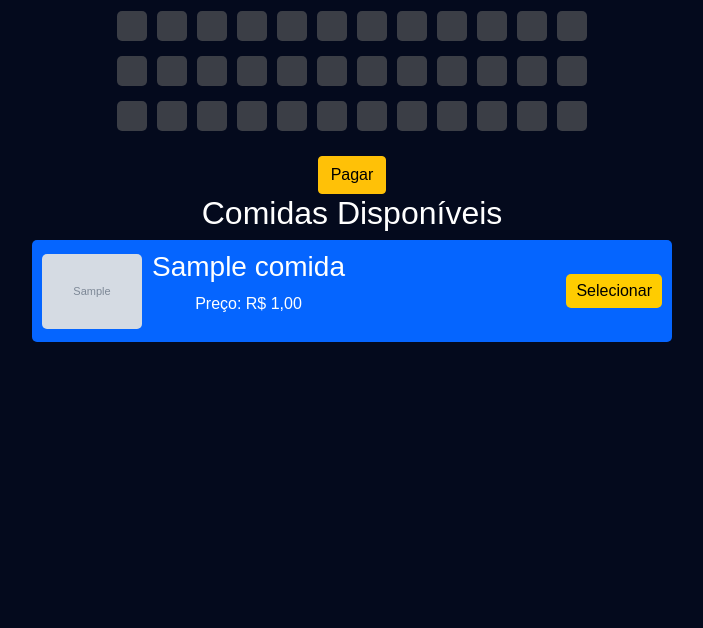
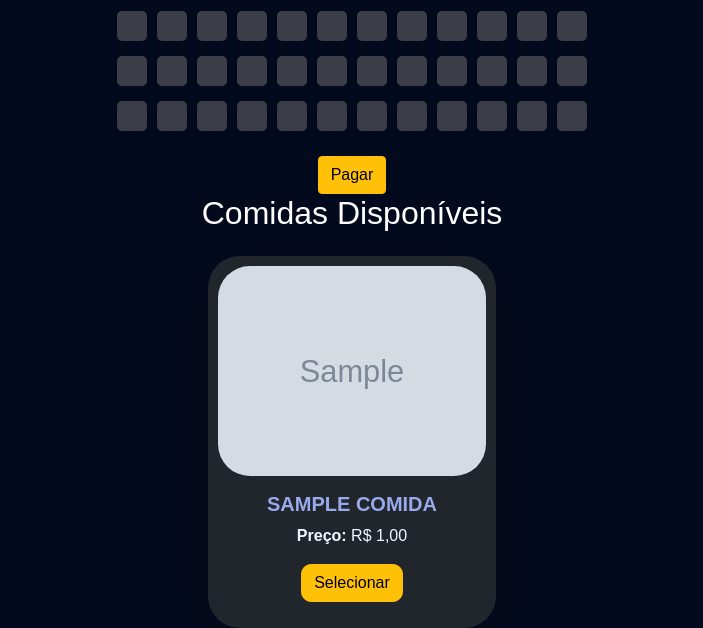
Before and after one commit to julsales/CineFDS, a Django app: page /escolha_acento/ in a window 1280 px wide. Shown: the part 758-1386 px from the top of the page, without its empty margins (288-991 px from the left). Before the commit the page ends 1100 px from the top, so only its background shows below. Run offline with Django 5.2, Linux system fonts and the light colour scheme; tables that the repository leaves empty hold one stand-in row (values such as "Sample post"); grey boxes marked "Sample" are stand-in pictures; parts of the project's set-up code (start-up, migrations or seed data) failed here and were passed over; some libraries are stand-ins or nearby versions.

Commit message:
comida
css das comidas 100% ajeitado

```diff
--- a/CineFds/home/templates/escolha_acento.html
+++ b/CineFds/home/templates/escolha_acento.html
@@ -97,43 +97,82 @@
             margin-top: 20px;
         }
 
+        .container-images img {
+            width: 100%;
+            height: auto;
+            border-radius: 32px;
+        }
+
+        .container-slider {
+            display: flex;
+            align-items: center;
+            justify-content: center;
+            gap: 10px;
+        }
+
+        .container-slider button {
+            background: none;
+            border: none;
+            cursor: pointer;
+        }
+
+        .slider {
+            display: none;
+        }
+
+        .slider.on {
+            display: block;
+        }
+
         .comida-list {
             margin-top: 20px;
             text-align: center;
-            width: 50%;
+            width: 100%;
             margin: 0 auto;
         }
 
         .comida-item {
             margin-bottom: 10px;
             padding: 10px;
-            background-color: rgb(5, 101, 255);
-            border-radius: 5px;
+            background-color: rgb(33, 38, 45);
+            border-radius: 32px;
             display: flex;
+            flex-direction: column;
+            align-items: center;
+            width: 18rem;
+            margin: 0 auto;
+        }
+
+        .comida-item img {
+            height: 210px;
+            border-radius: 32px;
+            width: 100%;
+            object-fit: cover;
+        }
+
+        .comida-item .card-body {
+            display: flex;
+            flex-direction: column;
             align-items: center;
         }
 
-        .comida-item img {
-            max-width: 100px;
-            max-height: 100px;
-            border-radius: 5px;
-            margin-right: 10px;
+        .comida-item .card-body h5 {
+            font-size: 20px;
+            color: rgb(152, 170, 236);
         }
 
-        .comida-item .info {
-            display: inline-block;
-            vertical-align: top;
+        .comida-item .card-body p {
+            text-align: center;
+            color: aliceblue;
         }
 
-        .comida-item .select-comida {
-            margin-left: auto;
-            background-color: #ffcc00;
-            border: none;
-            padding: 5px 10px;
-            cursor: pointer;
-            border-radius: 5px;
+        .comida-item .btn {
+            border-radius: 10px;
         }
+
     </style>
+    <link href="{% static 'home.css' %}" rel="stylesheet"/>
+    <script src="{% static 'home.js' %}" defer></script>
 </head>
 <body>
     <div class="container">
@@ -179,17 +218,22 @@
 
     <div class="comida-list">
         <h2>Comidas Disponíveis</h2>
-        {% for comida in comidas %}
-            <div class="comida-item">
-                <img src="{{ comida.imagem.url }}" alt="{{ comida.nome }}">
-                <div class="info">
-                    <h3>{{ comida.nome }}</h3>
-                    <p>Preço: R$ {{ comida.preco }}</p>
+        <div class="row">
+            {% for comida in comidas %}
+                <div class="col-md-3 pt-3">
+                    <div class="comida-item shadow-lg">
+                        <img src="{{ comida.imagem.url }}" alt="{{ comida.nome }}">
+                        <div class="card-body">
+                            <h5 class="card-title text-center text-uppercase"><strong>{{ comida.nome }}</strong></h5>
+                            <p class="bold"><b>Preço:</b> R$ {{ comida.preco }}</p>
+                            <button class="btn btn-warning select-comida" data-preco="{{ comida.preco }}" data-nome="{{ comida.nome }}">Selecionar</button>
+                        </div>
+                    </div>
                 </div>
-                <button class="select-comida" data-preco="{{ comida.preco }}" data-nome="{{ comida.nome }}">Selecionar</button>
-            </div>
-        {% endfor %}
+            {% endfor %}
+        </div>
     </div>
+
     <script>
         document.addEventListener('DOMContentLoaded', function() {
             let selectedComida = [];
```
Also changed, not shown: CineFds/home/templates/remover_comida.html (+14 -2 lines).
